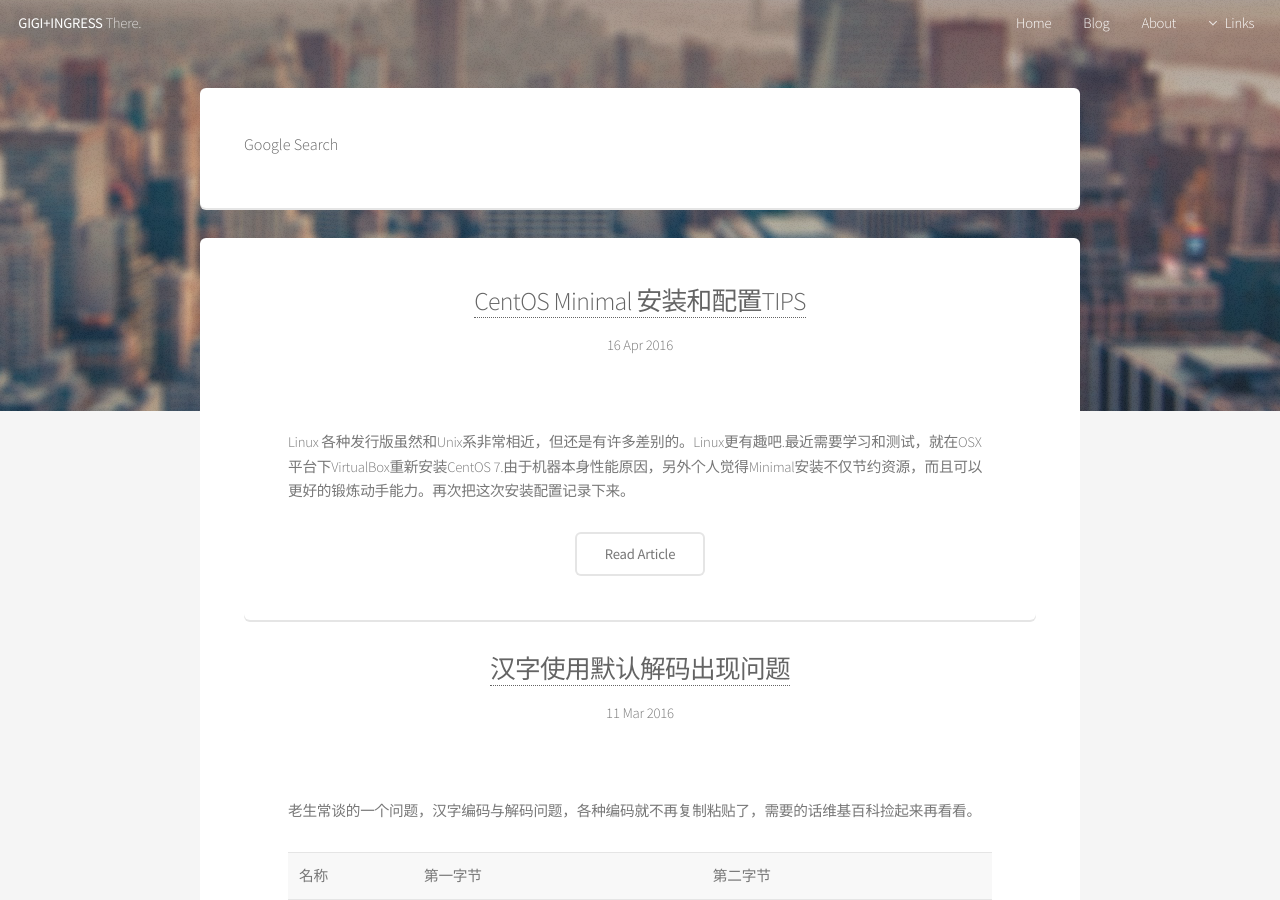
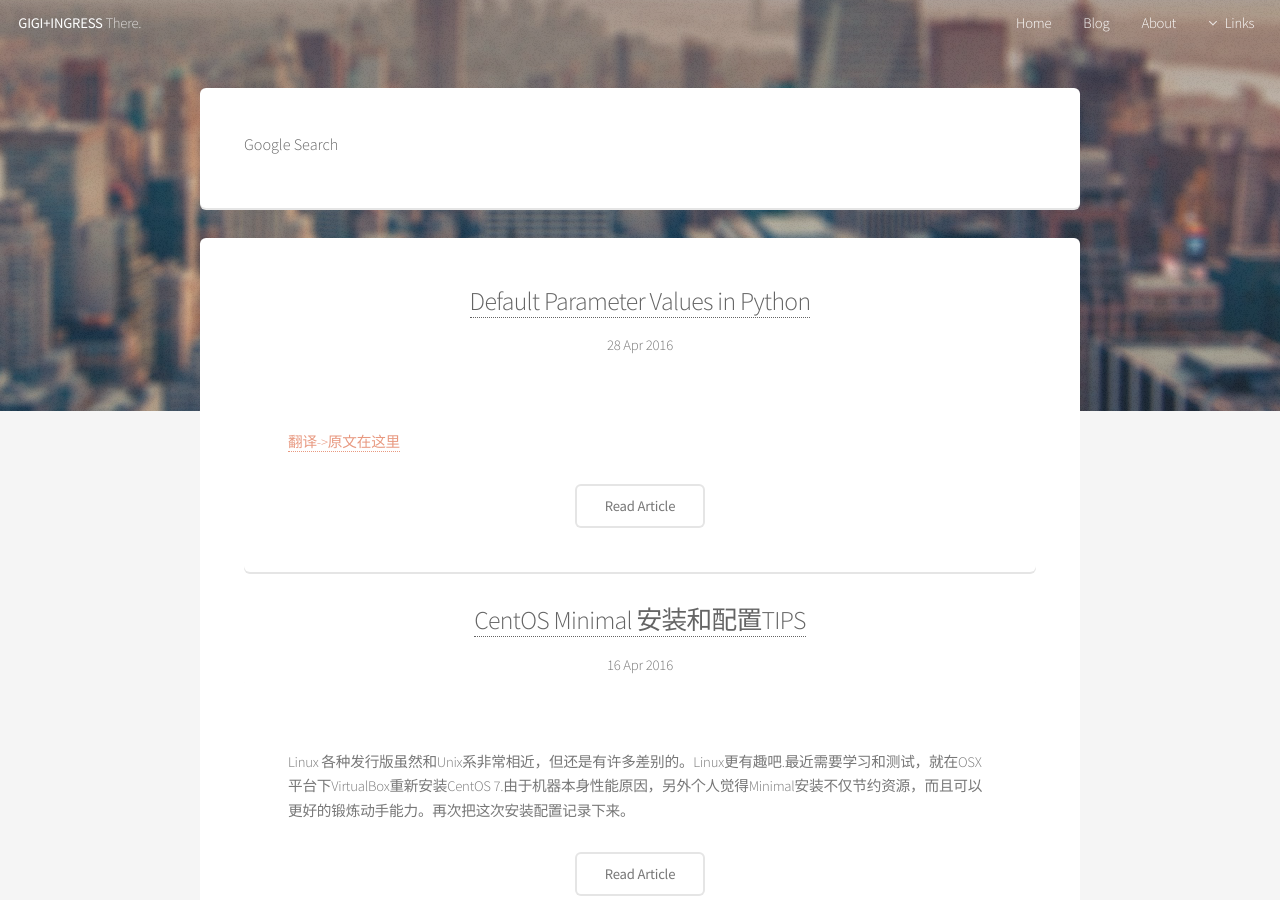
Before and after one commit to iocoo/iocoo.github.io, a Jekyll site: the page built from blog/index.html, in a window 1280 px wide and 900 px high. Built offline with Jekyll 4.4.1, drawn with Linux system fonts in a browser that asks for light colours; comment, search, counter and statistics services are not loaded; some of the changed lines change nothing that is shown.

Commit message:
facebook

```diff
--- a/_includes/footer.html
+++ b/_includes/footer.html
@@ -3,7 +3,7 @@
 			<footer id="footer">
 				<ul class="icons">
 					<li><a href="https://twitter.com/gigiwangs" class="icon fa-twitter"><span class="label">Twitter</span></a></li>
-					<li><a href="https://www.facebook.com/gejoin" class="icon fa-facebook"><span class="label">Facebook</span></a></li>
+					<li><a href="https://www.facebook.com/gigiwangs" class="icon fa-facebook"><span class="label">Facebook</span></a></li>
 					<li><a href="https://instagram.com/iocoo" class="icon fa-instagram"><span class="label">Instagram</span></a></li>
 					<li><a href="https://github.com/iocoo" class="icon fa-github"><span class="label">Github</span></a></li>
 					<li><a href="#" class="icon fa-wechat"><span class="label">Wechat</span></a></li>
--- /dev/null
+++ b/_posts/2016-04-16-Default-Parameter-Values-in-Python.md
@@ -0,0 +1,136 @@
+---
+layout: post
+title: Default Parameter Values in Python
+date: 2016-04-28 20:32:00 +0800
+cacategory: coding
+author: GIGI WANG
+tags: python
+---
+[翻译->原文在这里](http://effbot.org/zone/default-values.htm)
+
+
+Python中的默认参数值
+
+Python’s handling of default parameter values is one of a few things that tends to trip up most new Python programmers (but usually only once).
+Python中的默认参数值处理给大多数Python新手程序员带来了困惑（但通常只有一次）
+
+What causes the confusion is the behaviour you get when you use a “mutable” object as a default value; that is, a value that can be modified in place, like a list or a dictionary.
+造成这种困惑的原因是当你使用一个可变的对象作为默认值；也就是在某些地方可以被修改的一个值，比如一个list或一个字典。
+
+一个例子:
+<pre>
+>>> def function(data=[]):
+...     data.append(1)
+...     return data
+...
+>>> function()
+[1]
+>>> function()
+[1, 1]
+>>> function()
+[1, 1, 1]
+</pre>
+
+As you can see, the list keeps getting longer and longer. If you look at the list identity, you’ll see that the function keeps returning the same object:
+
+>>> id(function())
+12516768
+>>> id(function())
+12516768
+>>> id(function())
+12516768
+The reason is simple: the function keeps using the same object, in each call. The modifications we make are “sticky”.
+
+Why does this happen? #
+
+Default parameter values are always evaluated when, and only when, the “def” statement they belong to is executed; see:
+
+http://docs.python.org/ref/function.html (dead link)
+
+for the relevant section in the Language Reference.
+
+Also note that “def” is an executable statement in Python, and that default arguments are evaluated in the “def” statement’s environment. If you execute “def” multiple times, it’ll create a new function object (with freshly calculated default values) each time. We’ll see examples of this below.
+
+What to do instead? #
+
+The workaround is, as others have mentioned, to use a placeholder value instead of modifying the default value. None is a common value:
+
+def myfunc(value=None):
+    if value is None:
+        value = []
+    # modify value here
+If you need to handle arbitrary objects (including None), you can use a sentinel object:
+
+sentinel = object()
+
+def myfunc(value=sentinel):
+    if value is sentinel:
+        value = expression
+    # use/modify value here
+In older code, written before “object” was introduced, you sometimes see things like
+
+sentinel = ['placeholder']
+used to create a non-false object with a unique identity; [] creates a new list every time it is evaluated.
+
+Valid uses for mutable defaults #
+
+Finally, it should be noted that more advanced Python code often uses this mechanism to its advantage; for example, if you create a bunch of UI buttons in a loop, you might try something like:
+
+for i in range(10):
+    def callback():
+        print "clicked button", i
+    UI.Button("button %s" % i, callback)
+only to find that all callbacks print the same value (most likely 9, in this case). The reason for this is that Python’s nested scopes bind to variables, not object values, so all callback instances will see the current (=last) value of the “i” variable. To fix this, use explicit binding:
+
+for i in range(10):
+    def callback(i=i):
+        print "clicked button", i
+    UI.Button("button %s" % i, callback)
+The “i=i” part binds the parameter “i” (a local variable) to the current value of the outer variable “i”.
+
+Two other uses are local caches/memoization; e.g.
+
+
+def calculate(a, b, c, memo={}):
+    try:
+        value = memo[a, b, c] # return already calculated value
+    except KeyError:
+        value = heavy_calculation(a, b, c)
+        memo[a, b, c] = value # update the memo dictionary
+    return value
+(this is especially nice for certain kinds of recursive algorithms)
+
+and, for highly optimized code, local rebinding of global names:
+
+import math
+
+def this_one_must_be_fast(x, sin=math.sin, cos=math.cos):
+    ...
+How does this work, in detail? #
+
+When Python executes a “def” statement, it takes some ready-made pieces (including the compiled code for the function body and the current namespace), and creates a new function object. When it does this, it also evaluates the default values.
+
+The various components are available as attributes on the function object; using the function we used above:
+
+>>> function.func_name
+'function'
+>>> function.func_code
+<code object function at 00BEC770, file "<stdin>", line 1>
+>>> function.func_defaults
+([1, 1, 1],)
+>>> function.func_globals
+{'function': <function function at 0x00BF1C30>,
+'__builtins__': <module '__builtin__' (built-in)>,
+'__name__': '__main__', '__doc__': None}
+Since you can access the defaults, you can also modify them:
+
+>>> function.func_defaults[0][:] = []
+>>> function()
+[1]
+>>> function.func_defaults
+([1],)
+However, this is not exactly something I’d recommend for regular use…
+
+Another way to reset the defaults is to simply re-execute the same “def” statement. Python will then create a new binding to the code object, evaluate the defaults, and assign the function object to the same variable as before. But again, only do that if you know exactly what you’re doing.
+
+And yes, if you happen to have the pieces but not the function, you can use the function class in the new module to create your own function object.
```
